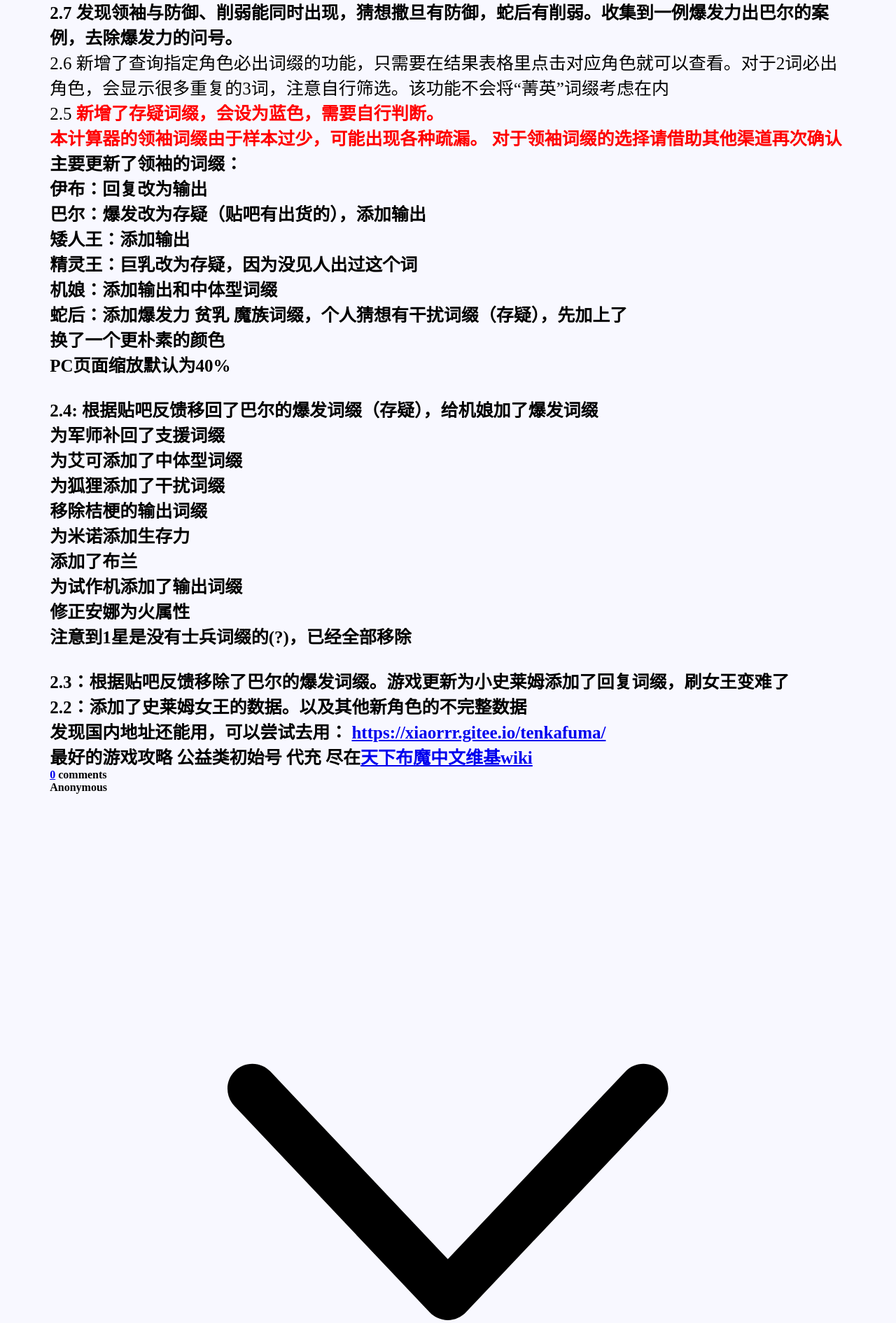
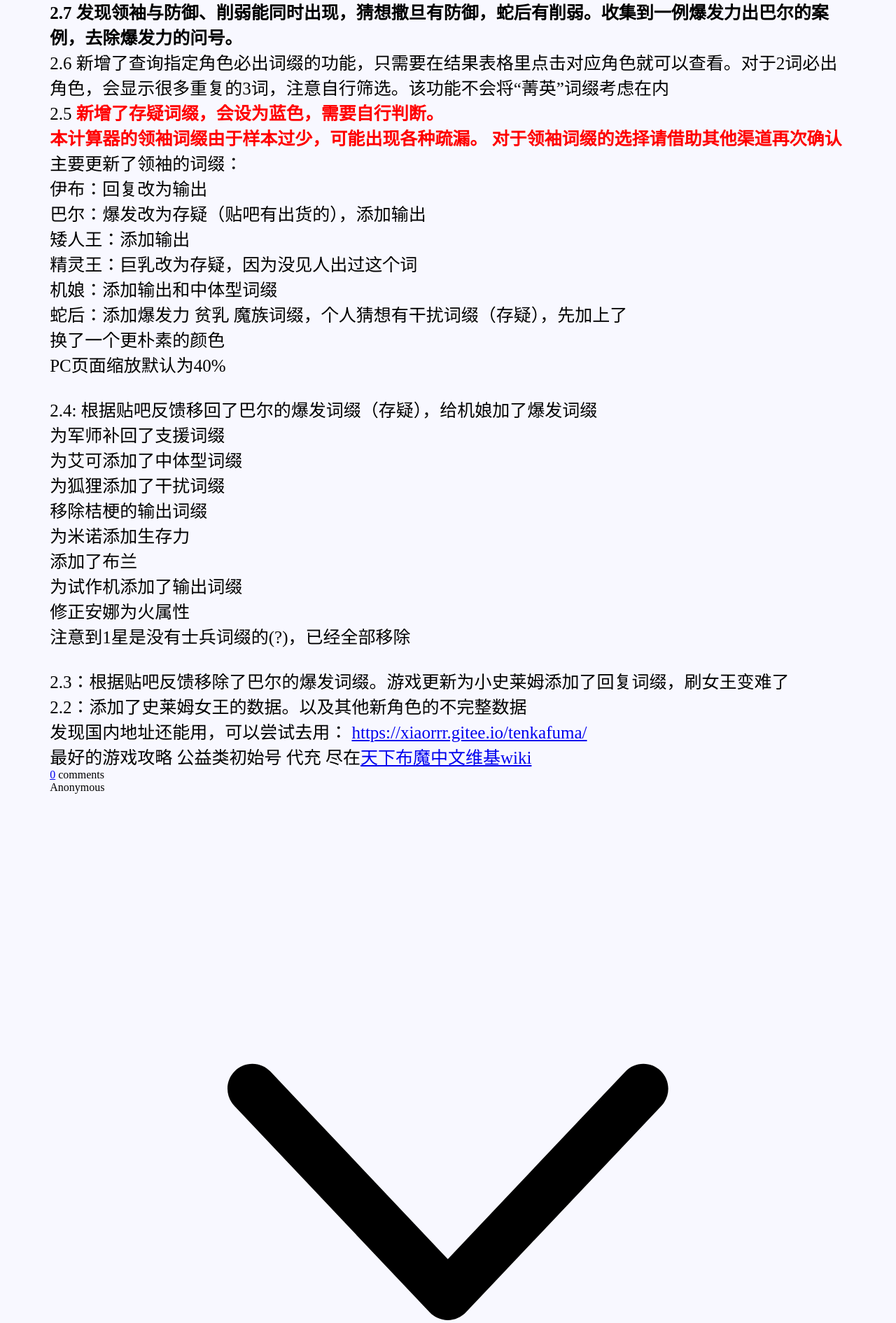
Before and after one commit to RShock/RShock.github.io, a Jekyll site: the page index.html, which Jekyll copies as it is, in a window 1280 px wide. Shown: the part 1221-3111 px from the top of the page at 70% size. Built offline with Jekyll 4.4.1, drawn with Linux system fonts in a browser that asks for light colours; comment, search, counter and statistics services are not loaded.

Commit message:
Update index.html

```diff
--- a/index.html
+++ b/index.html
@@ -399,7 +399,7 @@
       2.6 新增了查询指定角色必出词缀的功能，只需要在结果表格里点击对应角色就可以查看。对于2词必出角色，会显示很多重复的3词，注意自行筛选。该功能不会将“菁英”词缀考虑在内</br>
       2.5 <b><font color="red">新增了存疑词缀，会设为蓝色，需要自行判断。</br>
         本计算器的领袖词缀由于样本过少，可能出现各种疏漏。
-        对于领袖词缀的选择请借助其他渠道再次确认</font></br>
+        对于领袖词缀的选择请借助其他渠道再次确认</font></b></br>
         主要更新了领袖的词缀：</br>
         伊布：回复改为输出</br>
         巴尔：爆发改为存疑（贴吧有出货的），添加输出</br>
```
